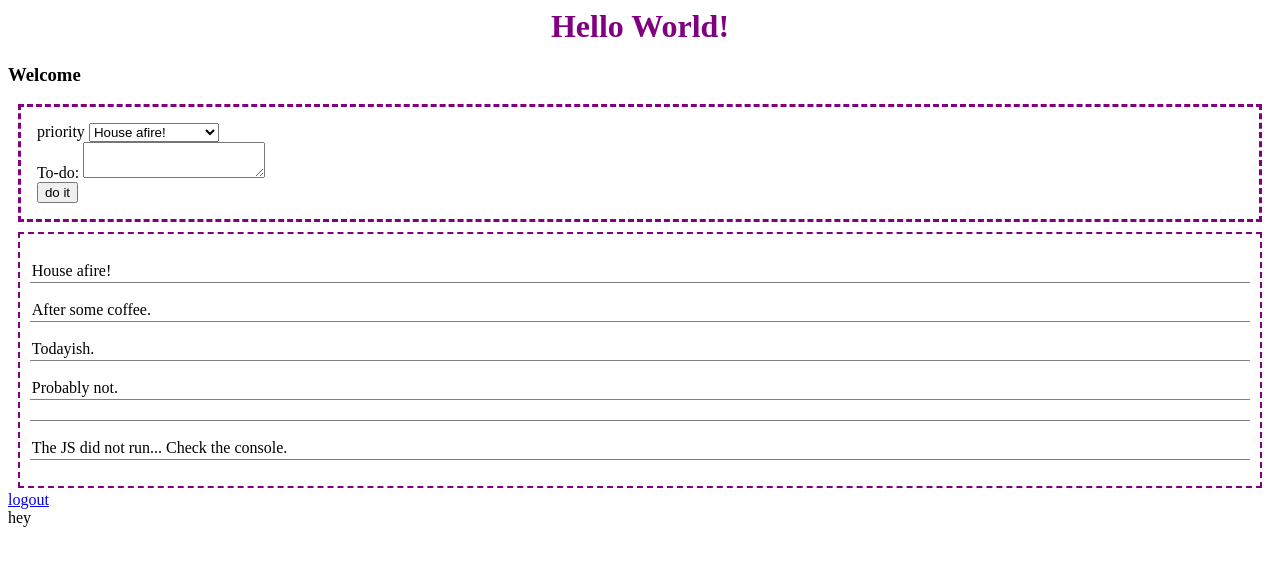
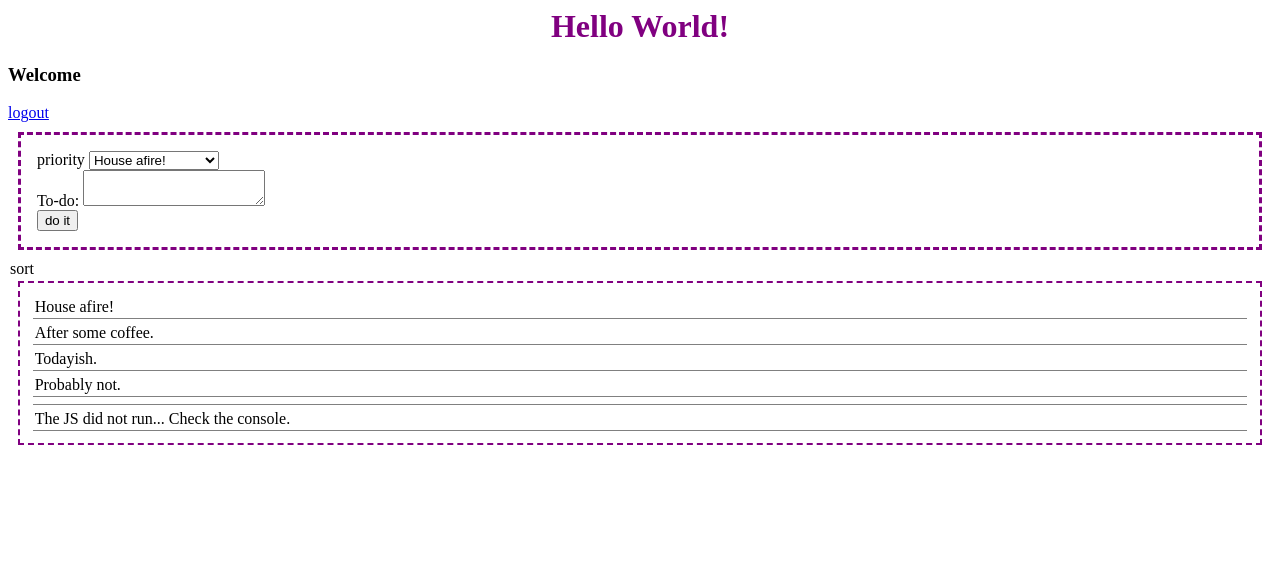
Before and after one commit to bronanny/atodo, a Flask app: page / in a window 1280 px wide. Shown: the top 566 px of the page. Run offline with Flask 2, Linux system fonts and the light colour scheme; the visitor is signed in with stand-in values (Sample User, id 1); data comes from the database, SQL or seed files in the repository; data that the repository does not hold is empty; parts of the project's set-up code (start-up, migrations or seed data) failed here and were passed over.

Commit message:
Sort by priority.

```diff
--- a/site/static/css/site.css
+++ b/site/static/css/site.css
@@ -23,4 +23,13 @@ div.todo_tile {
 div.todo_tile > p {
   padding: 2px;
   border-bottom: 1px solid gray;
+  margin: 0.18em;
 }
+
+#bar {
+}
+
+#sort {
+  cursor: pointer;
+  margin: 2px;
+}
--- a/site/templates/index.html
+++ b/site/templates/index.html
@@ -26,7 +26,15 @@ var ViewModel = {
 
   next_id: function () {
     return this.todos().length;
+  },
+
+  sort_by_priority: function (d) {
+   this.todos.sort(function(left, right){
+     return left.priority == right.priority ? 0 : (left.priority < right.priority ? -d : d);
+   });
   }
+
+
 }
 
 function doit(ID, body, priority) {
@@ -43,8 +51,12 @@ $(document).ready(function(){
 
   ko.applyBindings(ViewModel);
 
-  $('#todos').click(function(){
-    doit(23, 'neato', 2);
+  var sort_direction = 1;
+
+  $('#sort').click(function(){
+    ViewModel.sort_by_priority(sort_direction);
+    sort_direction = -sort_direction;
+    //doit(23, 'neato', 2);
   });
 
   $('form').submit(function(){
@@ -59,9 +71,13 @@ $(document).ready(function(){
 <body>
  <h1>Hello World!</h1>
  <h3>Welcome <span data-bind="text: username"></span></h3>
+
+<div id="bar">
 {% for message in get_flashed_messages() %}
   <p class=message>{{ message }}
 {% endfor %}
+<a href="/logout">logout</a>
+</div>
 
 <div class="new_todo">
   <form>
@@ -80,7 +96,7 @@ $(document).ready(function(){
   </form>
 </div>
 
-
+<div id="sort">sort</div>
 
 <div data-bind="foreach: todos">
   <div class="todo_tile">
@@ -93,7 +109,5 @@ $(document).ready(function(){
   </div>
 </div>
 
-<a href="/logout">logout</a>
-<div id="todos">hey</div>
 </body>
 </html>
```
